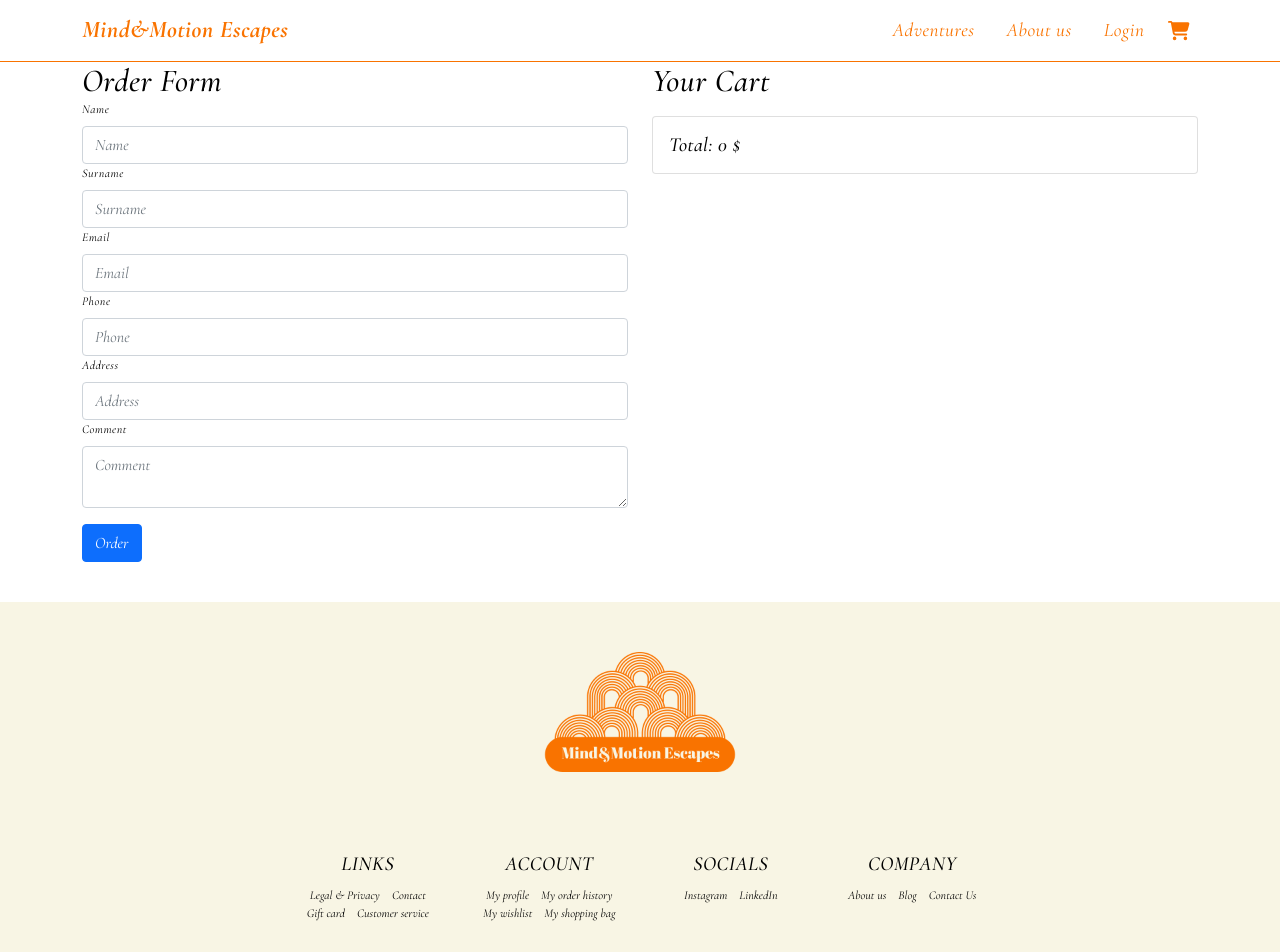
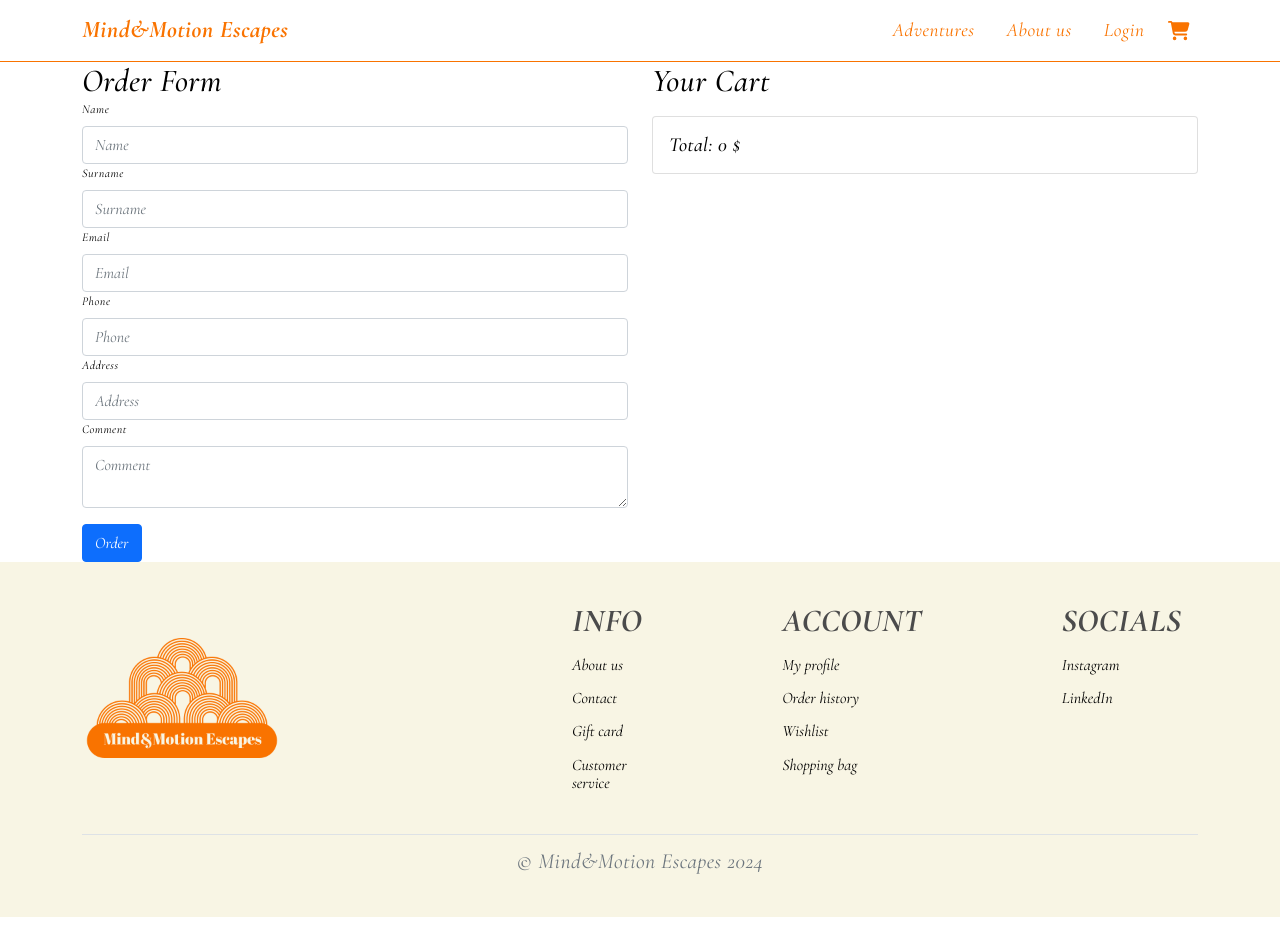
Before and after one commit to Natalialas/Mind-Motion-Escapes, a React (Create React App) app in the folder client/: page /orders in a window 1280 px wide. Shown: the top 952 px of the page. After the commit the page ends 917 px from the top, so only its background shows below. Built offline with nearby package versions, Linux system fonts and the light colour scheme.

Commit message:
Change styles for footer

```diff
--- a/client/src/components/layout/Footer/Footer.js
+++ b/client/src/components/layout/Footer/Footer.js
@@ -5,36 +5,38 @@
 const Footer = () => (
   <section className={styles.blog}>
     <Container className={styles.container}>
+      <div className={styles.content}>
         <img src="/images/logo_transparent.png" alt="Logo" className={styles.logo} />
-    <div className={styles.content}>
+        <div className={styles.blocks}>
           <div className={styles.block}>
-        <h5 className={styles.blockTitle}>LINKS</h5>
-        <button>Legal & Privacy</button>
-        <button>Contact</button>
-        <button>Gift card</button>
-        <button>Customer service</button>
+            <h5 className={styles.blockTitle}>INFO</h5>
+            <ul>
+              <li><button>About us</button></li>
+              <li><button>Contact</button></li>
+              <li><button>Gift card</button></li>
+              <li><button>Customer service</button></li>
+            </ul>
           </div>
           <div className={styles.block}>
             <h5 className={styles.blockTitle}>ACCOUNT</h5>
-        <button>My profile</button>
-        <button>My order history</button>
-        <button>My wishlist</button>
-        <button>My shopping bag</button>
+            <ul>
+              <li><button>My profile</button></li>
+              <li><button>Order history</button></li>
+              <li><button>Wishlist</button></li>
+              <li><button>Shopping bag</button></li>
+            </ul>
           </div>
           <div className={styles.block}>
             <h5 className={styles.blockTitle}>SOCIALS</h5>
-        <button>Instagram</button>
-        <button>LinkedIn</button>
-      </div>
-      <div className={styles.block}>
-        <h5 className={styles.blockTitle}>COMPANY</h5>
-        <button>About us</button>
-        <button>Blog</button>
-        <button>Contact Us</button>
+            <ul>
+              <li><button>Instagram</button></li>
+              <li><button>LinkedIn</button></li>
+            </ul>
           </div>
         </div>
-    <div className="text-center">
-      <p>Copyright © 2024</p>
+      </div>
+      <div className={styles.footerBottom}>
+        <p>© Mind&Motion Escapes 2024</p>
       </div>
     </Container>
   </section>
--- a/client/src/components/layout/Footer/Footer.module.scss
+++ b/client/src/components/layout/Footer/Footer.module.scss
@@ -2,65 +2,98 @@
 
 .blog {
   background-color: $color-creamy;
-  padding: 20px;
-  margin-top: 40px;
-  display: flex;
-  align-items: center;
-  flex-direction: column;
-  min-height: 300px;
-}
+  padding: 40px 0;
 
   .container {
     display: flex;
     flex-direction: column;
     align-items: center;
+
+    @media (min-width: 768px) {
+      flex-direction: column;
+    }
+
+    .content {
+      display: flex;
+      flex-direction: column;
+      align-items: center;
+      width: 100%;
+
+      @media (min-width: 768px) {
+        flex-direction: row;
+        align-items: center;
+        width: 100%;
       }
 
       .logo {
         max-width: 200px;
-  height: auto;
-  margin-bottom: 20px;
+        margin-right: 20px;
       }
 
-.content {
+      .blocks {
         display: flex;
-  justify-content: space-around;
-  flex-wrap: wrap;
-  max-width: 800px;
-  margin-bottom: 20px;
+        flex-direction: column;
+        align-items: flex-start;
+
+        @media (min-width: 768px) {
+          flex-direction: row;
+          margin-left: 200px;
         }
 
         .block {
+          margin: 10px 0;
           flex: 1;
           max-width: 200px;
-  margin: 10px;
-  text-align: center;
+
+          @media (min-width: 768px) {
+            margin: 0 70px;
           }
 
           .blockTitle {
-  font-size: $font-medium;
+            font-weight: $font-bold;
             margin-bottom: 10px;
-  color: $color-dark;
+            text-align: left;
+            font-size: 2rem;
+            color: #4b4b4b;
           }
+
+          ul {
+            list-style: none;
+            padding: 0;
+
+            li {
+              margin-bottom: 5px;
 
               button {
                 background: none;
                 border: none;
                 color: $color-dark;
-  text-decoration: none;
+                text-align: left;
+                padding: 5px 0;
                 cursor: pointer;
-  font-size: $font-regular;
-  margin: 5px 0;
-  transition: color 0.3s ease;
+                font-size: 1rem;
+
+                &:hover {
+                  text-decoration: underline;
+                }
+              }
+            }
+          }
+        }
+      }
     }
 
-button:hover {
-  color: $color-orange;
+    .footerBottom {
+      margin-top: 20px;
+      width: 100%;
+      border-top: 1px solid #dee2e6;
+      padding-top: 10px;
+      text-align: center;
+
+      p {
+        margin: 0;
+        color: #6c757d;
       }
-
-.text-center {
-  text-align: center;
-  margin-top: 20px;
-  font-size: $font-light;
-  color: $color-dark;
     }
+  }
+}
```
Lines whose indentation alone changed are shown as unchanged.
